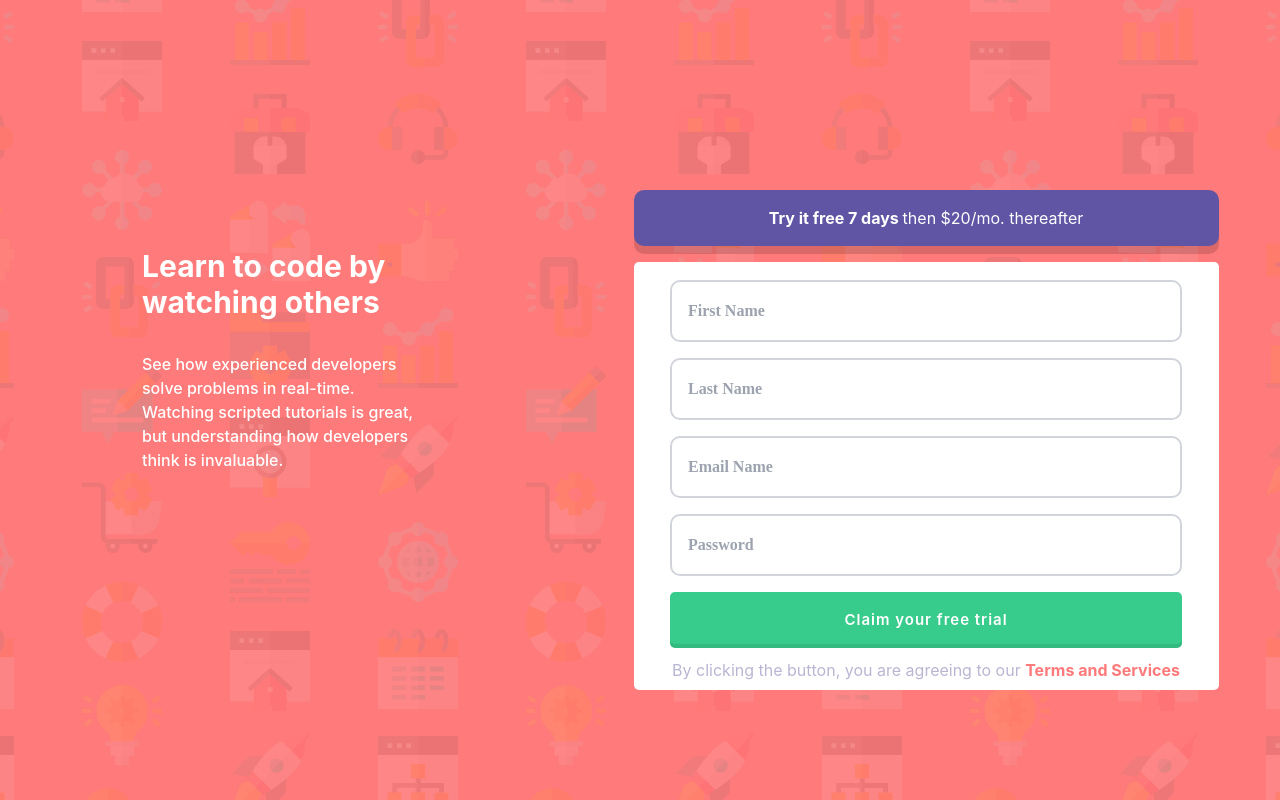
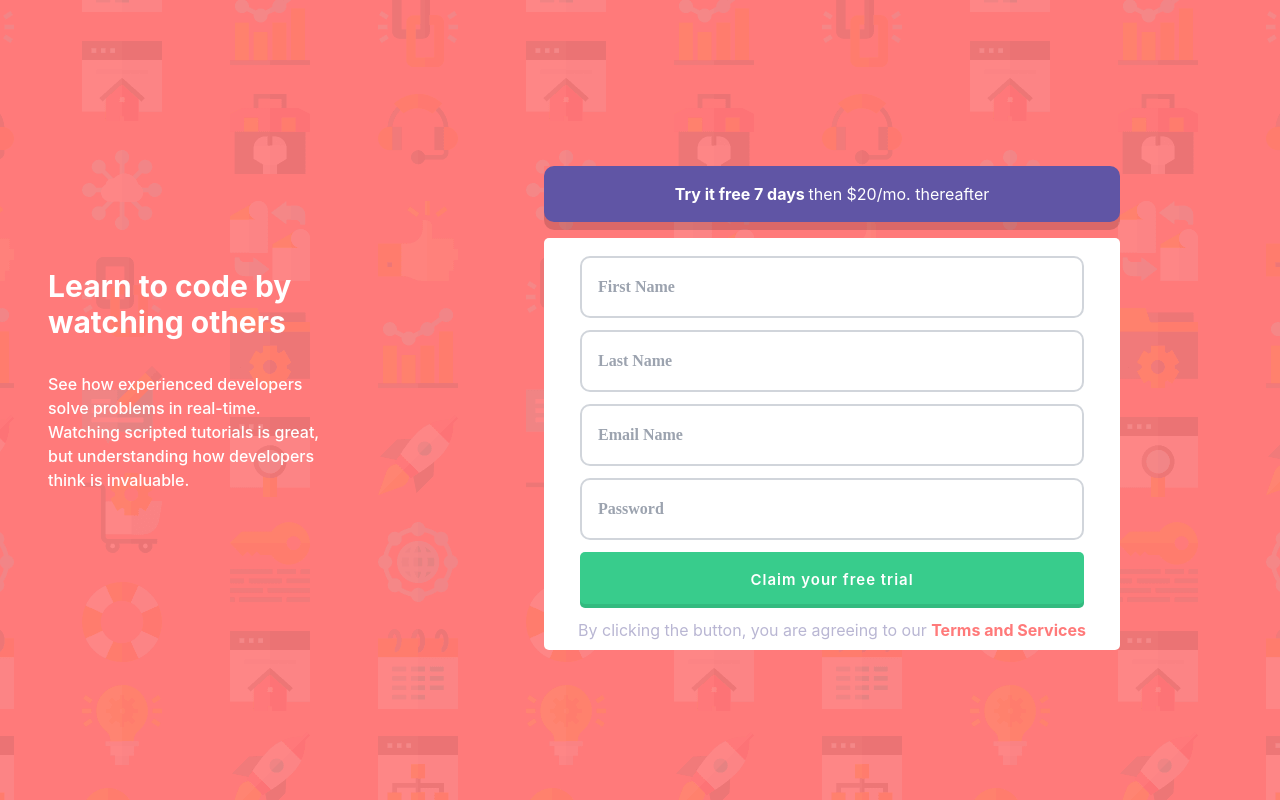
Before and after one commit to Kaareel/simple-form, a React (Create React App) app: page / in a window 1280 px wide. Built offline with nearby package versions, Linux system fonts and the light colour scheme.

Commit message:
correcting missing points

```diff
--- a/src/App.tsx
+++ b/src/App.tsx
@@ -82,13 +82,13 @@ function App() {
   };
 
   return (
-    <div className="bg-bgColor h-screen relative ">
+    <div className="bg-bgColor min-h-screen flex justify-center relative">
   <Image
     src="/bg-intro-desktop.png"
     srcSet="/bg-intro-desktop.png x1, /bg-intro-mobile.png 2"
   />
-      <div className="flex flex-col lg:flex-row relative ">
-        <div className="lg:mx-[126px] lg:my-[216px] lg:w-1/4  mt-14 mx-8 flex flex-col justify-center items-center">
+  <div className=" flex flex-col lg:flex-row relative mx-auto lg:justify-between">
+    <div className="lg:mx-8 lg:my-14 lg:w-1/4 mt-8 lg:mt-0 flex flex-col justify-center items-center">
       <Title title="Learn to code by watching others" />
       <Description
         description="See how experienced developers solve problems in real-time.
@@ -96,7 +96,7 @@ function App() {
           developers think is invaluable."
       />
     </div>
-        <div className="flex flex-col justify-center items-center mx-auto lg:mt-[160px] lg:min-w-[650px]">
+    <div className="flex flex-col justify-center items-center mx-auto lg:w-1/2 lg:max-w-[650px]">
       <div className="bg-bgColor w-90 text-center my-4 mx-8">
         <Trial
           segment="Try it free 7 days "
@@ -108,7 +108,7 @@ function App() {
             className="bg-white pt-[18px] px-2 flex flex-col justify-center items-center text-center rounded-[5px] w-90 "
             noValidate
           >
-            <div className="w-full relative">
+            <div className={`w-full relative flex flex-col ${error.name ? "mb-0" : "mb-3"}`}>
               <Input
                 type="text"
                 id="name"
@@ -118,11 +118,11 @@ function App() {
                 error={error.name}
               />
               {error.name && (
-                <span className="text-red-500 text-sm my-2">{error.name}</span>
+                <p className="text-red-500 text-sm text-right w-95 mb-2 italic">{error.name}</p>
               )}
               {error.name && (<Icon/>)}
             </div>
-            <div className="w-full relative">
+            <div className={`w-full relative flex flex-col ${error.lastName ? "mb-0" : "mb-3"}`}>
               <Input
                 type="text"
                 id="lastName"
@@ -132,11 +132,11 @@ function App() {
                 error={error.lastName}
               />
               {error.lastName && (
-                <span className="text-red-500 text-sm">{error.lastName}</span>
+                <p className="text-red-500 text-sm text-right w-95 mb-2 italic">{error.lastName}</p>
               )}
               {error.lastName && (<Icon/>)}
             </div>
-            <div className="w-full relative">
+            <div className={`w-full relative flex flex-col ${error.email ? "mb-0" : "mb-3"}`}>
               <Input
                 type="email"
                 id="email"
@@ -146,11 +146,11 @@ function App() {
                 error={error.email}
               />
               {error.email && (
-                <span className="text-red-500 text-sm">{error.email}</span>
+                <p className="text-red-500 text-sm text-right w-95 mb-2 italic">{error.email}</p>
               )}
               {error.email && (<Icon/>)}
             </div>
-            <div className="w-full relative">
+            <div className={`w-full relative flex flex-col ${error.password ? "mb-0" : "mb-3"}`} >
               <Input
                 type="password"
                 id="password"
@@ -160,7 +160,7 @@ function App() {
                 error={error.password}
               />
               {error.password && (
-                <span className="text-red-500 text-sm">{error.password}</span>
+                <p className="text-red-500 text-sm text-right w-95 mb-2 italic">{error.password}</p>
               )}
               {error.password && (<Icon/>)}
             </div>
--- a/src/components/Icon.tsx
+++ b/src/components/Icon.tsx
@@ -1,21 +1,37 @@
-
-
-function Icon(){
-    return(
+function Icon() {
+  return (
+    <div className="absolute right-[5%] pt-1">
       <svg
         xmlns="http://www.w3.org/2000/svg"
+        viewBox="0 0 24 24"
+        className="text-white h-12 w-12"
+      >
+        <circle
+          cx="0"
+          cy="0"
+          r="0"
+          stroke="currentColor"
+          stroke-width="2"
           fill="none"
-    viewBox="0 0 24 24"
-    stroke-width="1.5"
+        />
+        <circle
+          cx="12"
+          cy="12"
+          r="6"
+          fill="red"
+          className="group-hover:bg-red-500"
+        />
+        <path
+          stroke-width="2"
           stroke="currentColor"
-    className="h-8 w-8 absolute text-red-500 bottom-1/2 mb-1.5 right-[6%]">
-  <path
           stroke-linecap="round"
           stroke-linejoin="round"
-  d="M12 9v3.75m9-.75a9 9 0 1 1-18 0 9 9 0 0 1 18 0Zm-9 3.75h.008v.008H12v-.008Z" />
+          fill="none"
+          d="M12 9v3.75m9-.75a9 9 0 1 1-18 0 9 9 0 0 1 18 0Zm-9 3.75h.008v.008H12v-.008Z"
+        />
       </svg>
-    )
-
+    </div>
+  );
 }
 
 export default Icon;
--- a/src/components/Input.tsx
+++ b/src/components/Input.tsx
@@ -13,7 +13,7 @@ function Input(props: Props) {
   return (
     <div>
         <input
-          className={`from-input w-90 p-[16px] mb-4 font-semibold rounded-[10px] text-black leading-[26px] text-base font-['inherit'] border-2 border-solid focus:outline-none focus:ring-bgColor focus:border-blue-200 ${
+          className={`from-input w-90 p-[16px] font-semibold rounded-[10px] text-black leading-[26px] text-base font-['inherit'] border-2 border-solid focus:outline-none focus:ring-bgColor focus:border-blue-200 ${
             props.error ? "border-red-500" : "border-gray-300"
           }`}
           type={props.type}
--- a/src/components/Trial.tsx
+++ b/src/components/Trial.tsx
@@ -5,7 +5,7 @@ interface Props {
 
 function Trial(props: Props) {
   return (
-    <p className="bg-bgText p-4 lg:rounded-[10px] md:shadow-3xl w-full text-white text-center mx-auto">
+    <p className="bg-bgText p-4 lg:rounded-[10px] lg:shadow-3xl w-full text-white text-center mx-auto">
       <span className="text-white font-bold">{props.segment}</span>{props.text}
     </p>
   );
--- a/src/index.css
+++ b/src/index.css
@@ -7,7 +7,7 @@ body {
   margin: 0;
   font-family: -apple-system, BlinkMacSystemFont, 'Segoe UI', 'Roboto', 'Oxygen',
     'Ubuntu', 'Cantarell', 'Fira Sans', 'Droid Sans', 'Helvetica Neue',
-    sans-serif;
+    'Poppins', sans-serif;
   -webkit-font-smoothing: antialiased;
   -moz-osx-font-smoothing: grayscale;
 }
```
Lines whose indentation alone changed are shown as unchanged.
